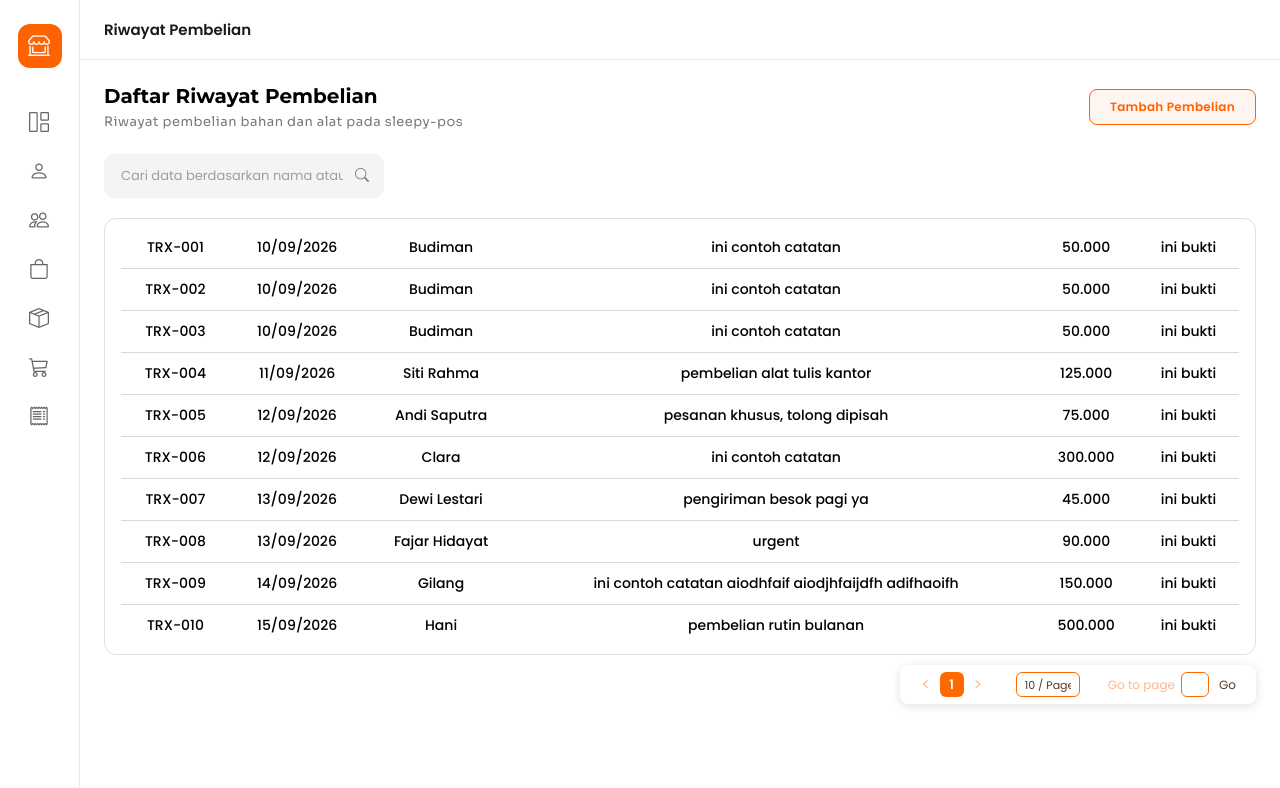
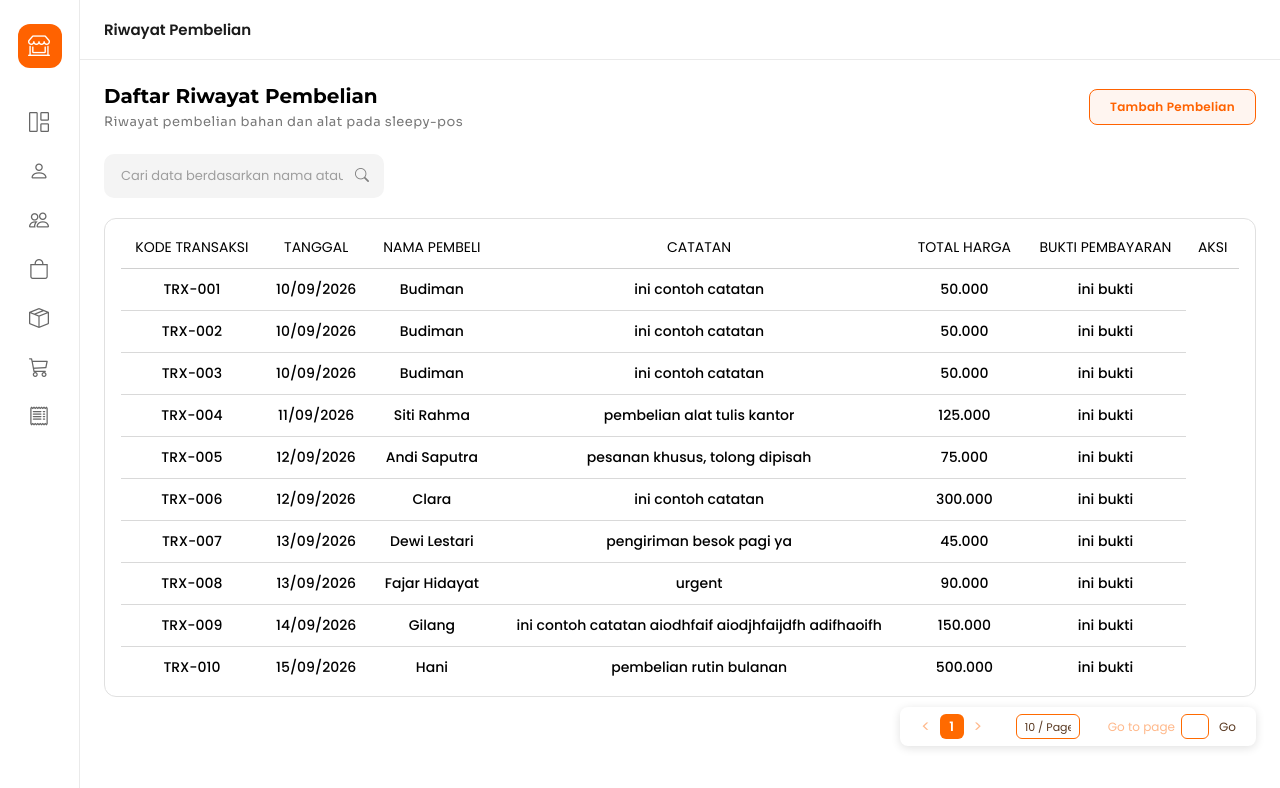
Before and after one commit to stpndrs/sleepypos-vue, a Vue app: page /purchases in a window 1280 px wide. Shown: the top 788 px of the page. Built offline with nearby package versions, Linux system fonts and the light colour scheme.

Commit message:
fix(purchases): pass column labels to table
- Provide head labels for the new required Table prop so the purchase list keeps rendering its header

```diff
--- a/src/pages/purchases/PurchasesView.vue
+++ b/src/pages/purchases/PurchasesView.vue
@@ -124,7 +124,18 @@ watch([currentPage, perPage], fetchData, { immediate: true });
                 />
             </section>
             <section class="data">
-                <ObjectTable :items="purchasesData" />
+                <ObjectTable
+                    :head="[
+                        'KODE TRANSAKSI',
+                        'TANGGAL',
+                        'NAMA PEMBELI',
+                        'CATATAN',
+                        'TOTAL HARGA',
+                        'BUKTI PEMBAYARAN',
+                        'AKSI',
+                    ]"
+                    :items="purchasesData"
+                />
             </section>
         </section>
         <section class="page-footer">
```
